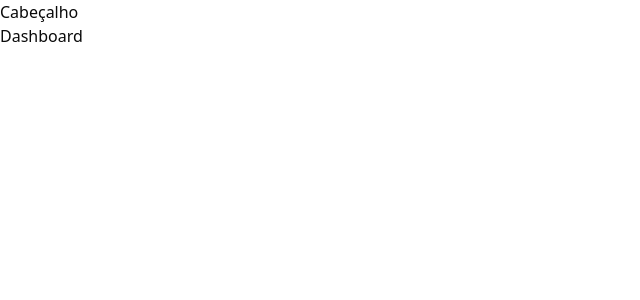
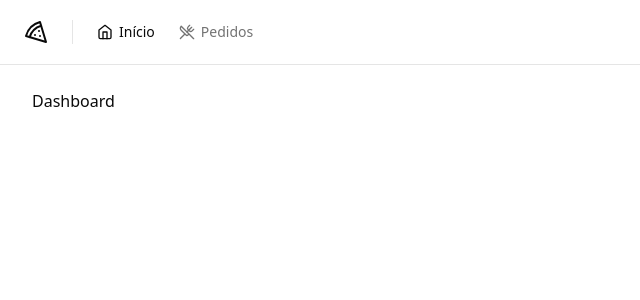
Before and after one commit to pedro4r/pizzashop-react, a React (Vite) app: page / in a window 1280 px wide. Shown: the top 300 px of the page, without its empty margins (0-640 px from the left). Built offline with nearby package versions, Linux system fonts and the light colour scheme.

Commit message:
add: dashboard header

```diff
--- a/package.json
+++ b/package.json
@@ -12,6 +12,7 @@
   "dependencies": {
     "@hookform/resolvers": "^3.3.2",
     "@radix-ui/react-label": "^2.0.2",
+    "@radix-ui/react-separator": "^1.0.3",
     "@radix-ui/react-slot": "^1.0.2",
     "class-variance-authority": "^0.7.0",
     "clsx": "^2.0.0",
--- /dev/null
+++ b/src/components/header.tsx
@@ -0,0 +1,27 @@
+import { Home, Pizza, UtensilsCrossed } from 'lucide-react'
+
+import { NavLink } from './nav-link'
+import { Separator } from './ui/separator'
+
+export function Header() {
+  return (
+    <div className="border-b">
+      <div className="flex h-16 items-center gap-6 px-6">
+        <Pizza className="h-6 w-6" />
+
+        <Separator orientation="vertical" className="h-6" />
+
+        <nav className="flex items-center space-x-4 lg:space-x-6">
+          <NavLink to="/">
+            <Home className="h-4 w-4" />
+            Início
+          </NavLink>
+          <NavLink to="/orders">
+            <UtensilsCrossed className="h-4 w-4" />
+            Pedidos
+          </NavLink>
+        </nav>
+      </div>
+    </div>
+  )
+}
--- /dev/null
+++ b/src/components/nav-link.tsx
@@ -0,0 +1,15 @@
+import { Link, LinkProps, useLocation } from 'react-router-dom'
+
+export type NavLinkProps = LinkProps
+
+export function NavLink(props: NavLinkProps) {
+  const { pathname } = useLocation()
+
+  return (
+    <Link
+      data-current={pathname === props.to}
+      className="flex items-center gap-1.5 text-sm font-medium text-muted-foreground hover:text-foreground data-[current=true]:text-foreground"
+      {...props}
+    />
+  )
+}
--- /dev/null
+++ b/src/components/ui/separator.tsx
@@ -0,0 +1,29 @@
+import * as SeparatorPrimitive from '@radix-ui/react-separator'
+import * as React from 'react'
+
+import { cn } from '@/lib/utils'
+
+const Separator = React.forwardRef<
+  React.ElementRef<typeof SeparatorPrimitive.Root>,
+  React.ComponentPropsWithoutRef<typeof SeparatorPrimitive.Root>
+>(
+  (
+    { className, orientation = 'horizontal', decorative = true, ...props },
+    ref,
+  ) => (
+    <SeparatorPrimitive.Root
+      ref={ref}
+      decorative={decorative}
+      orientation={orientation}
+      className={cn(
+        'shrink-0 bg-border',
+        orientation === 'horizontal' ? 'h-[1px] w-full' : 'h-full w-[1px]',
+        className,
+      )}
+      {...props}
+    />
+  ),
+)
+Separator.displayName = SeparatorPrimitive.Root.displayName
+
+export { Separator }
--- /dev/null
+++ b/src/pages/_layout/app.tsx
@@ -0,0 +1,15 @@
+import { Outlet } from 'react-router-dom'
+
+import { Header } from '@/components/header'
+
+export function AppLayout() {
+  return (
+    <div className="flex min-h-screen flex-col antialiased">
+      <Header />
+
+      <div className="flex flex-1 flex-col gap-4 p-8 pt-6">
+        <Outlet />
+      </div>
+    </div>
+  )
+}
--- a/src/pages/layout/auth.tsx
+++ b/src/pages/_layout/auth.tsx
@@ -3,7 +3,7 @@
 
 export function AuthLayout() {
   return (
-    <div className="grid min-h-screen grid-cols-2">
+    <div className="grid min-h-screen grid-cols-2 antialiased">
       <div className="flex h-full flex-col justify-between border-r border-foreground/5 bg-muted p-10 text-muted-foreground">
         <div className="flex items-center gap-3 text-lg text-foreground">
           <Pizza className="h-5 w-5" />
--- a/src/pages/layout/app.tsx
+++ /dev/null
@@ -1,13 +0,0 @@
-import { Outlet } from 'react-router-dom'
-
-export function AppLayout() {
-  return (
-    <div>
-      <h1>Cabeçalho</h1>
-
-      <div>
-        <Outlet />
-      </div>
-    </div>
-  )
-}
--- a/src/src/routes.tsx
+++ b/src/src/routes.tsx
@@ -1,10 +1,10 @@
 import { createBrowserRouter } from 'react-router-dom'
 
+import { AppLayout } from '@/pages/_layout/app'
+import { AuthLayout } from '@/pages/_layout/auth'
 import { Dashboard } from '@/pages/app/dashboard'
 import { SignIn } from '@/pages/auth/sign-in'
 import { SignUp } from '@/pages/auth/sign-up'
-import { AppLayout } from '@/pages/layout/app'
-import { AuthLayout } from '@/pages/layout/auth'
 
 export const router = createBrowserRouter([
   {
```
Also changed, not shown: 1 other file (tests, documents, lock files or other folders).
